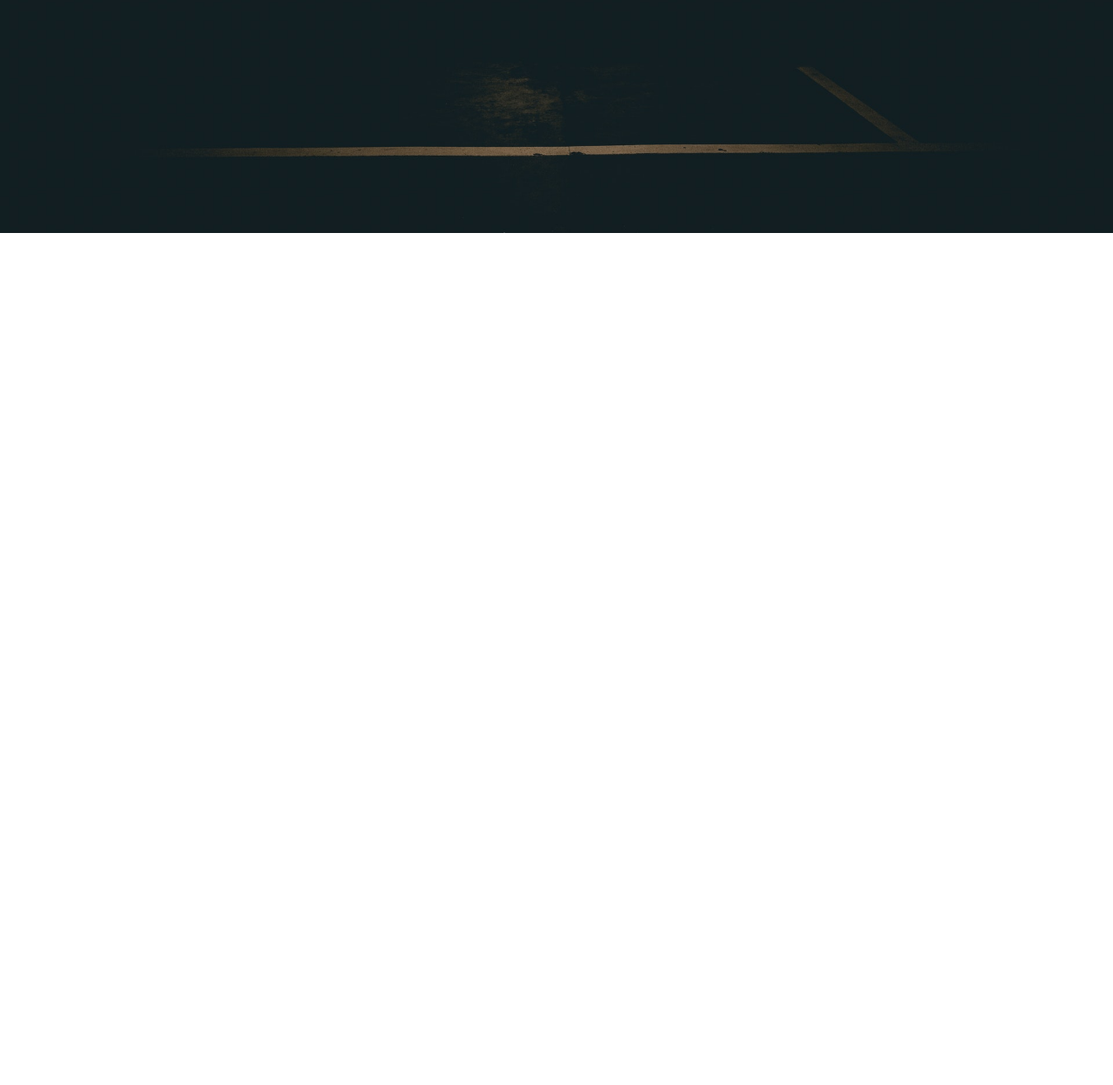
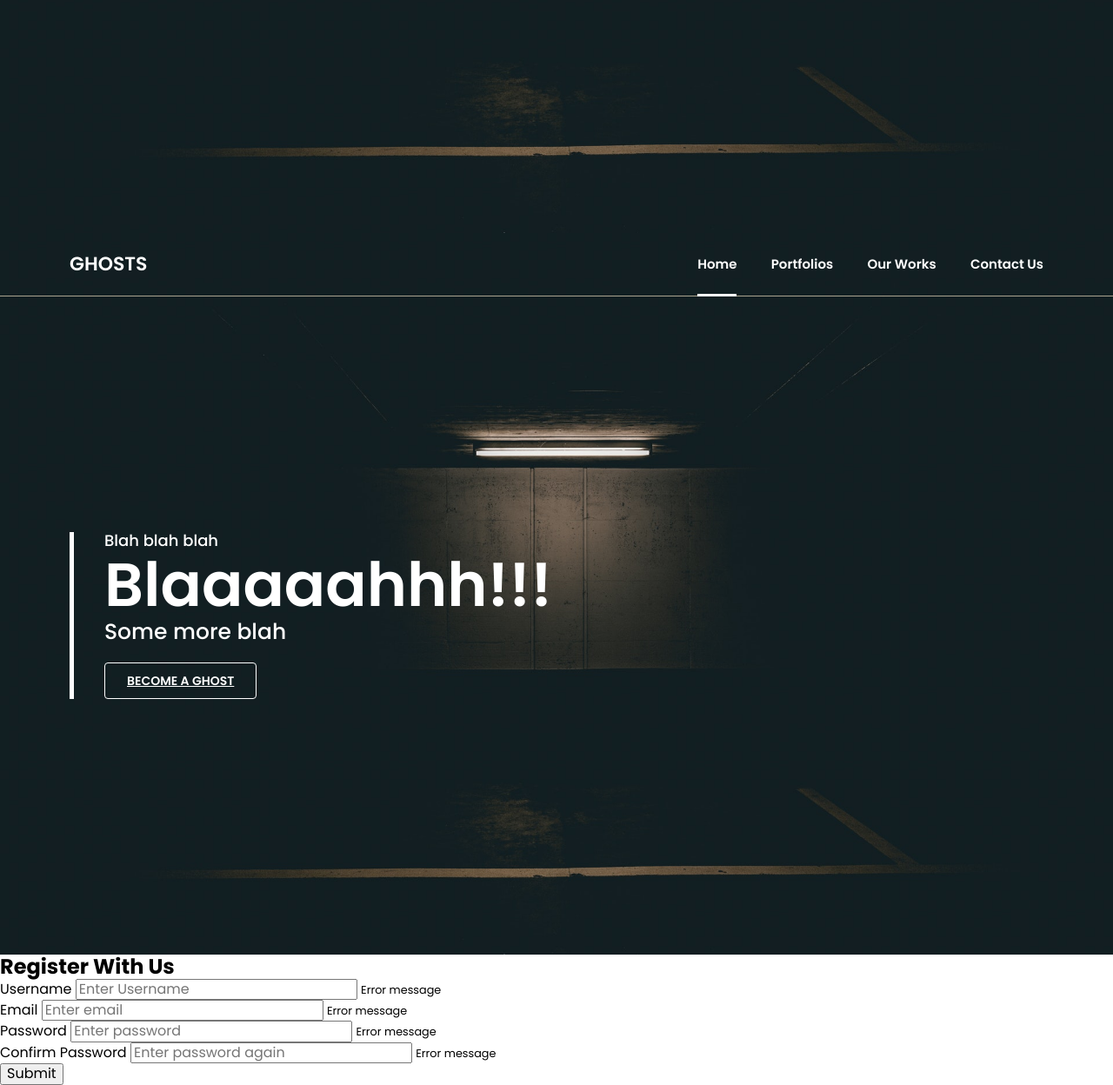
Before and after one commit to HimeshNayak/Hackathons-Portfolio-Web, a plain HTML site: page index.html in a window 1280 px wide. Shown: the part 562-1810 px from the top of the page at 87% size. Before the commit the page ends 830 px from the top, so only its background shows below. Drawn offline with nearby package versions, Linux system fonts and the light colour scheme.

Commit message:
Update index.html

```diff
--- a/index.html
+++ b/index.html
@@ -46,3 +46,88 @@
  <!--End Home-->
 </body>
 </html>
+
+
+<!--Contact Page-->
+<!DOCTYPE html>
+<html lang="en">
+<head>
+    <meta charset="UTF-8">
+    <meta name="viewport" content="width=device-width, initial-scale=1.0">
+    <title>Portfolio Template</title>
+    <link rel="stylesheet" href="style.css">
+    <link rel = "stylesheet" type = "text/css" href = "normalize.css">
+    <link rel = "stylesheet" type = "text/css" href = "grid.css">
+</head>
+<body>
+ <!--Start Header-->
+    <header>
+        <div class="container">
+            <div class="row">
+                <div class="brand-name">
+                    <a href="" class="logo">Ghosts</a>
+                </div>
+                <div class="navbar">
+                 <ul>
+                     <li><a href="" class="active">Home</a></li>
+                     <li><a href="">Portfolios</a></li>
+                     <li><a href="">Our Works</a></li>
+                     <li><a href="section-form">Contact Us</a></li>
+                 </ul>
+                </div>
+            </div>
+        </div>
+    </header>
+ <!--End Header-->
+ <!--Start Home-->
+    <section class="home">
+        <div class="container">
+            <div class="row full-screen">
+                <div class="home-content">
+                    <div class="block">
+                         <h6>Blah blah blah</h6>
+                         <h1>Blaaaaahhh!!!</h1>
+                         <h3>Some more blah</h3>
+                         <div class="joinus-btn">
+                             <a href="">Become a ghost</a>
+                         </div>
+                    </div>
+                </div>
+            </div>
+        </div>
+    </section>
+    <!--End Home-->
+     <section id = "section-form">
+        <div class="contact-container">
+            <form id="form" class="form">
+                <h2>Register With Us</h2>
+                <div class="form-control">
+                    <label for="username">Username</label>
+                    <input type="text" id="username" placeholder="Enter Username">
+                    <small>Error message</small>
+                </div>
+                <div class="form-control">
+                    <label for="email">Email</label>
+                    <input type="text" id="email" placeholder="Enter email">
+                    <small>Error message</small>
+                </div>
+                <div class="form-control">
+                    <label for="password">Password</label>
+                    <input type="password" id="password" placeholder="Enter password">
+                    <small>Error message</small>
+                </div>
+                <div class="form-control">
+                    <label for="password2">Confirm Password</label>
+                    <input type="password" id="password2" placeholder="Enter password again">
+                    <small>Error message</small>
+                </div>
+                <button>Submit</button>
+
+            </form>
+        </div>
+
+
+        <script src="index.js"></script>
+        </section>
+</body>
+</html>
```
